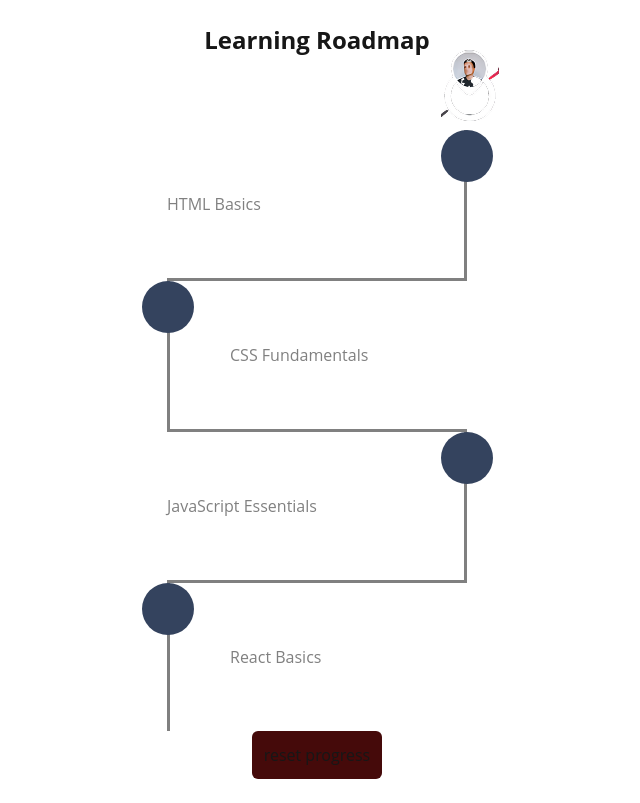
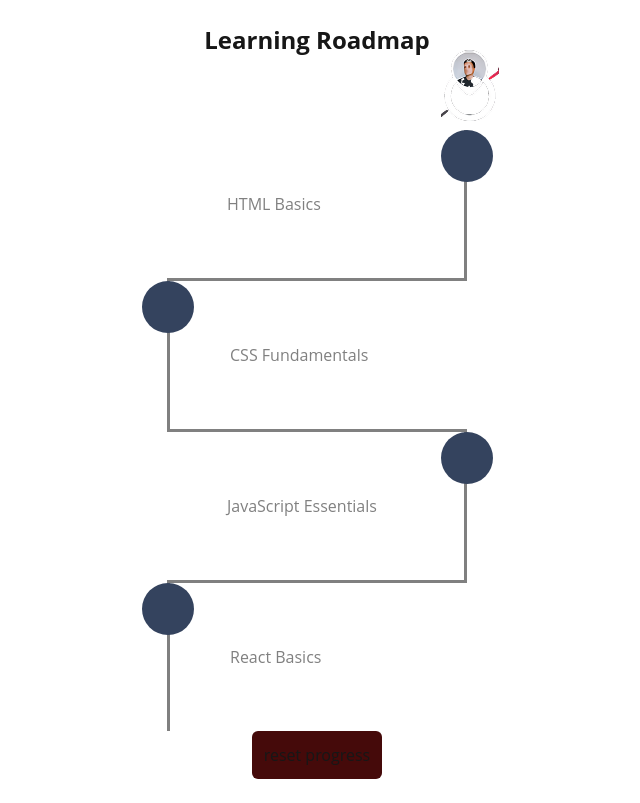
Before and after one commit to amogh7/Roadmap_component, a Next.js app: page / in a window 1280 px wide. Shown: the whole page, without its empty margins (323-963 px from the left). Built offline with nearby package versions, Linux system fonts and the light colour scheme.

Commit message:
added some css

```diff
--- a/src/app/globals.css
+++ b/src/app/globals.css
@@ -76,6 +76,9 @@ body {
    border-top: 0;
 
 }
+.course-container:nth-child(odd) .title{
+  margin-left: 60px;
+}
 .course-container:nth-child(odd) .course-circle {
 	 left: 100%;
 	 margin-left: -23px;
@@ -105,6 +108,7 @@ body {
   top: 0;
   margin-right: -20px;
 }
+
 .course-container:nth-child(odd) .avatar{
   position: absolute;
   left: 100%;
--- a/src/app/page.js
+++ b/src/app/page.js
@@ -92,8 +92,8 @@ export default function Roadmap() {
                 ariaLabel="open course"
                 role="button"
               ></div>
+              <span className="title">{lesson.title}</span>
               <span>
-                {lesson.title}
                 {!checkCurrentLesson(lesson) && checkCompleted(lesson) && (
                   <img className="completed-image" src="completed.png" />
                 )}
```
